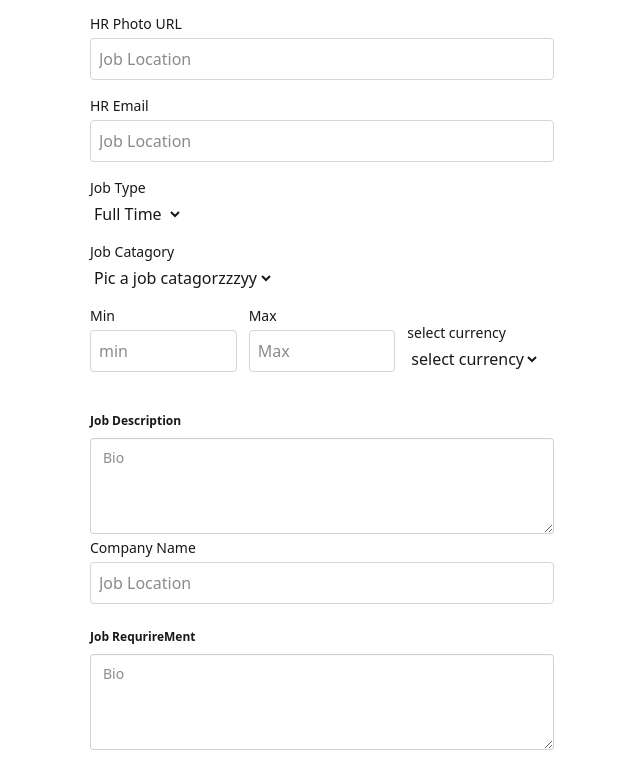
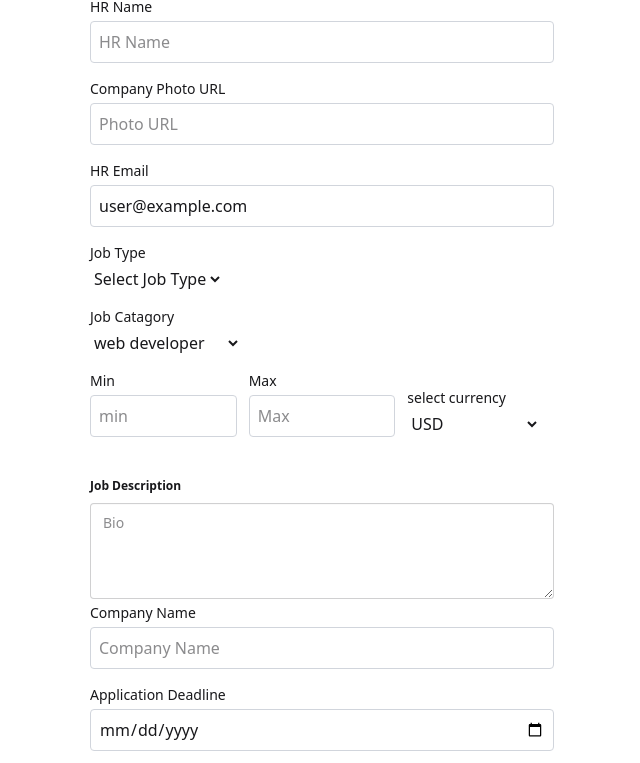
Before and after one commit to ismail-hasan/jobPortal_Client, a React (Vite) app: page /addjob in a window 1280 px wide. Shown: the part 256-1019 px from the top of the page, without its empty margins (318-958 px from the left). Built offline with nearby package versions, Linux system fonts and the light colour scheme; no server answers; sample sign-in values are in the browser's storage.

Commit message:
jwt added

```diff
--- a/src/CommonLayout/AddJob.jsx
+++ b/src/CommonLayout/AddJob.jsx
@@ -1,16 +1,20 @@
 import React from 'react';
 import Swal from 'sweetalert2';
+import UseAuth from '../Hooks/UseAuth';
+import { div } from 'framer-motion/client';
+import Navbar from './Navbar';
 
 const AddJob = () => {
+    const { users } = UseAuth()
 
     const handleJobForm = e => {
         e.preventDefault()
         const formData = new FormData(e.target)
         const formObject = Object.fromEntries(formData.entries());
         const { min, max, currency, ...newFormData } = formObject
-        newFormData.selleryRange = { min, max, currency }
-        newFormData.requrireMent = newFormData.requrireMent.split("\n")
-        newFormData.responsbility = newFormData.responsbility.split("\n")
+        newFormData.salaryRange = { min, max, currency }
+        newFormData.requirements = newFormData.requirements ? newFormData.requirements.split("\n") : [];
+        newFormData.responsibilities = newFormData.responsibilities ? newFormData.responsibilities.split("\n") : [];
         console.log(newFormData)
 
 
@@ -29,7 +33,7 @@ const AddJob = () => {
                     Swal.fire({
                         position: "top-end",
                         icon: "success",
-                        title: "Your work has been saved",
+                        title: "Your Job file submitted",
                         showConfirmButton: false,
                         timer: 1500
                     });
@@ -39,12 +43,14 @@ const AddJob = () => {
 
 
     return (
+        <div>
+            <Navbar></Navbar>
             <div className="p-6 max-w-lg mx-auto">
                 <form onSubmit={handleJobForm}>
                     <div className="mb-4">
                         <label className="block text-sm font-medium mb-1">Job Name</label>
                         <input
-                        name='job_name'
+                            name='title'
                             placeholder='Job Name'
                             type="text"
                             className="border border-gray-300 p-2 w-full rounded"
@@ -54,7 +60,7 @@ const AddJob = () => {
                     <div className="mb-4">
                         <label className="block text-sm font-medium mb-1">Job Location</label>
                         <input
-                        name='job_location'
+                            name='location'
                             placeholder='Job Location'
                             type="text"
                             className="border border-gray-300 p-2 w-full rounded"
@@ -63,17 +69,17 @@ const AddJob = () => {
                     <div className="mb-4">
                         <label className="block text-sm font-medium mb-1">HR Name</label>
                         <input
-                        name='hr-name'
-                        placeholder='Job Location'
+                            name='hr_name'
+                            placeholder='HR Name'
                             type="text"
                             className="border border-gray-300 p-2 w-full rounded"
                         />
                     </div>
                     <div className="mb-4">
-                    <label className="block text-sm font-medium mb-1">HR Photo URL</label>
+                        <label className="block text-sm font-medium mb-1">Company Photo URL</label>
                         <input
-                        name='hr-photo'
-                        placeholder='Job Location'
+                            name='company_logo'
+                            placeholder='Photo URL'
                             type="url"
                             className="border border-gray-300 p-2 w-full rounded"
                         />
@@ -81,7 +87,8 @@ const AddJob = () => {
                     <div className="mb-4">
                         <label className="block text-sm font-medium mb-1">HR Email</label>
                         <input
-                        name='hr-email'
+                            defaultValue={users?.email}
+                            name='hr_email'
                             placeholder='Job Location'
                             type="email"
                             className="border border-gray-300 p-2 w-full rounded"
@@ -90,16 +97,17 @@ const AddJob = () => {
 
                     <div className="mb-4">
                         <label className="block text-sm font-medium mb-1">Job Type</label>
-                    <select name="job-type" id="">
-                        <option value="Full Time">Full Time </option>
-                        <option value="Part Time">Part Time </option>
-                        <option value="Intern">Intern </option>
+                        <select name="jobType" defaultValue="">
+                            <option value="" disabled>Select Job Type</option>
+                            <option value="Full Time">Full Time</option>
+                            <option value="Part Time">Part Time</option>
+                            <option value="Intern">Intern</option>
                         </select>
                     </div>
                     <div className="mb-4">
                         <label className="block text-sm font-medium mb-1">Job Catagory</label>
-                    <select name="job-catagory" id="">
-                        <option selected disabled value="">Pic a job catagorzzzyy </option>
+                        <select name="category" id="">
+                            <option disabled value="" defaultValue={"Pic a job catagorzzzyy"}> </option>
                             <option value="web developer">web developer </option>
                             <option value="markting">markting </option>
                             <option value="degital martating">degital martating </option>
@@ -128,7 +136,7 @@ const AddJob = () => {
                         <div>
                             <label className="block text-sm font-medium mb-1">select currency</label>
                             <select name="currency" id="">
-                            <option selected disabled value="">select currency </option>
+                                <option disabled value="">select currency </option>
                                 <option value="USD">USD </option>
                                 <option value="TAKA">TAKA </option>
                                 <option value="Dinner">Dinner </option>
@@ -146,11 +154,21 @@ const AddJob = () => {
                     <div className="mb-4">
                         <label className="block text-sm font-medium mb-1">Company Name</label>
                         <input
-                        name='company_name'
-                        placeholder='Job Location'
+                            name='company'
+                            placeholder='Company Name'
                             type="text"
                             className="border border-gray-300 p-2 w-full rounded"
                         />
+                    </div>
+                    <div className="mb-4">
+                        <label className="block text-sm font-medium mb-1">Application Deadline</label>
+                        <input
+                            name='applicationDeadline'
+                            placeholder='Company Name'
+                            type="date"
+                            className="border border-gray-300 p-2 w-full rounded"
+                        />
+
                     </div>
 
                     <div>
@@ -170,6 +188,7 @@ const AddJob = () => {
 
                 </form>
             </div>
+        </div>
     );
 
 };
--- a/src/CommonLayout/JobCard.jsx
+++ b/src/CommonLayout/JobCard.jsx
@@ -6,20 +6,30 @@ const JobCard = ({ jobName }) => {
 
     return (
         <div className="bg-white p-6 rounded-2xl shadow-lg w-full max-w-md">
-            <img src={jobName.company_logo} alt="Company Logo" className="w-16 h-16 rounded-full mb-4" />
+
+            {/* <img src={jobName?.company_logo} alt={jobName?.company_logo} className="w-16 h-16 rounded-full mb-4" /> */}
+
+            {jobName?.company_logo ? (
+                <img
+                    src={jobName.company_logo}
+                    alt="Company Logo"
+                    className="w-16 h-16 rounded-full mb-4"
+                />
+            ) : null}
+
             <h2 className="text-xl font-bold text-gray-800">{jobName.title}</h2>
             <p className="text-gray-600">{jobName.company} - {jobName.location}</p>
             <span className="inline-block bg-blue-100 text-blue-600 px-3 py-1 rounded-full text-sm mt-2">
                 {jobName.jobType}
             </span>
-            <p className="mt-4 text-gray-700">{jobName.description.slice(0, 100)}</p>
+            <p className="mt-4 text-gray-700">{jobName.description}</p>
 
 
             <p className="mt-4 font-semibold text-green-700">
-                Salary: {jobName.salaryRange.min}-{jobName.salaryRange.max} {jobName.salaryRange.currency}
+                Salary: {jobName.salaryRange?.min}-{jobName.salaryRange?.max} {jobName.salaryRange?.currency}
             </p>
             <p className="text-sm text-gray-500 mt-2">
-                Application Deadline: {jobName.applicationDeadline}
+                Application Deadline: {(jobName?.applicationDeadline ?? '').slice(0, 100)}
             </p>
             <p className="text-sm text-gray-500 mt-2">
                 Status: {jobName.status}
--- /dev/null
+++ b/src/CommonLayout/MyJob.jsx
@@ -0,0 +1,59 @@
+import React, { useEffect, useState } from 'react';
+import Navbar from './Navbar';
+import UseAuth from '../Hooks/UseAuth';
+import { Link } from 'react-router-dom';
+
+const MyJob = () => {
+    const { users } = UseAuth()
+    const [myJobs, setMyJobs] = useState([])
+
+    useEffect(() => {
+        fetch(`http://localhost:3000/jobs?email=${users.email}`)
+            .then(res => res.json())
+            .then(data => {
+                console.log(data)
+                setMyJobs(data)
+            })
+    }, [users?.email])
+
+
+    return (
+        <div>
+            <Navbar></Navbar>
+
+            <h4 className='text-3xl text-center my-10'>my total job is :{myJobs.length}</h4>
+            <div className="overflow-x-auto">
+                <table className="table">
+                    {/* head */}
+                    <thead>
+                        <tr>
+                            <th></th>
+                            <th>Job Name</th>
+                            <th>Time</th>
+                            <th>Action</th>
+                        </tr>
+                    </thead>
+                    <tbody>
+
+                        {
+                            myJobs.map((myJob, idx) => <tr key={myJob._Id}>
+                                <th>{idx + 1}</th>
+                                <td>{myJob.title}</td>
+                                <td>{myJob.applicationDeadline}</td>
+                                <td>
+                                    <Link to={`/viewapplicaiton/${myJob._id}`}>
+                                        <button>View Application</button>
+                                    </Link>
+                                </td>
+                            </tr>)
+                        }
+
+
+                    </tbody>
+                </table>
+            </div>
+        </div>
+    );
+};
+
+export default MyJob;
--- a/src/CommonLayout/Navbar.jsx
+++ b/src/CommonLayout/Navbar.jsx
@@ -23,6 +23,7 @@ const Navbar = () => {
         <li><NavLink to={"/"}>Home</NavLink></li>
         <li><NavLink to={`/job-application/${users?.email}`}>My Application</NavLink></li>
         <li><NavLink to={'/addjob'}>Add Job</NavLink></li>
+        <li><NavLink to={'/myjob'}>My Job</NavLink></li>
         <li><NavLink>{users?.email}</NavLink></li>
     </>
 
--- /dev/null
+++ b/src/Pages/ViewApplicaion.jsx
@@ -0,0 +1,73 @@
+import React from 'react';
+import Navbar from '../CommonLayout/Navbar';
+import { useLoaderData } from 'react-router-dom';
+
+const ViewApplicaion = () => {
+    const viewData = useLoaderData()
+
+    const updateStatus = (e, id) => {
+        const status = e.target.value
+        const updateData = { status }
+
+
+        console.log(updateData)
+        fetch(`http://localhost:3000/job-application/${id}`, {
+            method: 'PATCH',
+            headers: {
+                'content-type': 'application/json'
+            },
+            body: JSON.stringify(updateData)
+        })
+            .then(res => res.json())
+            .then(data => {
+                console.log(data)
+            })
+    }
+
+    return (
+        <div>
+            <Navbar></Navbar>
+            <h3>
+                view my applicationa {viewData.length}
+
+            </h3>
+            <div className="overflow-x-auto">
+                <table className="table">
+                    {/* head */}
+                    <thead>
+                        <tr>
+                            <th></th>
+                            <th>Name</th>
+                            <th>Job</th>
+                            <th>Favorite Color</th>
+                        </tr>
+                    </thead>
+                    <tbody>
+                        {
+                            viewData.map((vData, idx) => <tr key={vData._id}>
+                                <th>{idx + 1}</th>
+                                <td>{vData.JobEmail}</td>
+                                <td>{vData.title}</td>
+                                <td>
+
+                                    <select
+                                        onChange={(e) => updateStatus(e, vData._id)}
+                                        defaultValue={vData?.status || "Selete Job status"} className="select">
+                                        <option disabled={true}>Selete Job status</option>
+                                        <option>Hired</option>
+                                        <option>Reject</option>
+                                        <option>InterVIew</option>
+                                    </select>
+
+                                </td>
+                            </tr>)
+                        }
+
+                    </tbody>
+                </table>
+            </div>
+        </div>
+    );
+};
+
+export default ViewApplicaion;
--- a/src/PrivetRoute/PrivetRoute.jsx
+++ b/src/PrivetRoute/PrivetRoute.jsx
@@ -4,19 +4,18 @@ import { Navigate, useLocation } from 'react-router-dom';
 import { h4 } from 'framer-motion/client';
 
 const PrivetRoute = ({ children }) => {
+    const location = useLocation()
 
     const { users, loading } = useContext(AuthContext)
     if (loading) {
         return <h4>loading......</h4>
     }
-    const location = useLocation()
-    console.log(location)
 
     if (users) {
         return children
     }
 
-    return <Navigate to={"/login"} state={location.pathname}></Navigate>
+    return <Navigate to={"/login"} state={location?.pathname}></Navigate>
 };
 
 export default PrivetRoute;
--- a/src/Router/Routes.jsx
+++ b/src/Router/Routes.jsx
@@ -10,6 +10,8 @@ import PrivetRoute from '../PrivetRoute/PrivetRoute';
 import ApplyJob from '../CommonLayout/ApplyJob';
 import MyApplication from '../CommonLayout/MyApplication';
 import AddJob from '../CommonLayout/AddJob';
+import MyJob from '../CommonLayout/MyJob';
+import ViewApplicaion from '../Pages/ViewApplicaion';
 
 
 const router = createBrowserRouter([
@@ -49,6 +51,15 @@ const router = createBrowserRouter([
     {
         path: "/addjob",
         element: <PrivetRoute> <AddJob></AddJob></PrivetRoute>,
+    },
+    {
+        path: "/myjob",
+        element: <PrivetRoute> <MyJob></MyJob> </PrivetRoute>,
+    },
+    {
+        path: "/viewapplicaiton/:job_id",
+        element: <PrivetRoute> <ViewApplicaion></ViewApplicaion> </PrivetRoute>,
+        loader: ({ params }) => fetch(`http://localhost:3000/job-application/jobs/${params.job_id}`)
     }
 ]);
 
```
Lines whose indentation alone changed are shown as unchanged.
